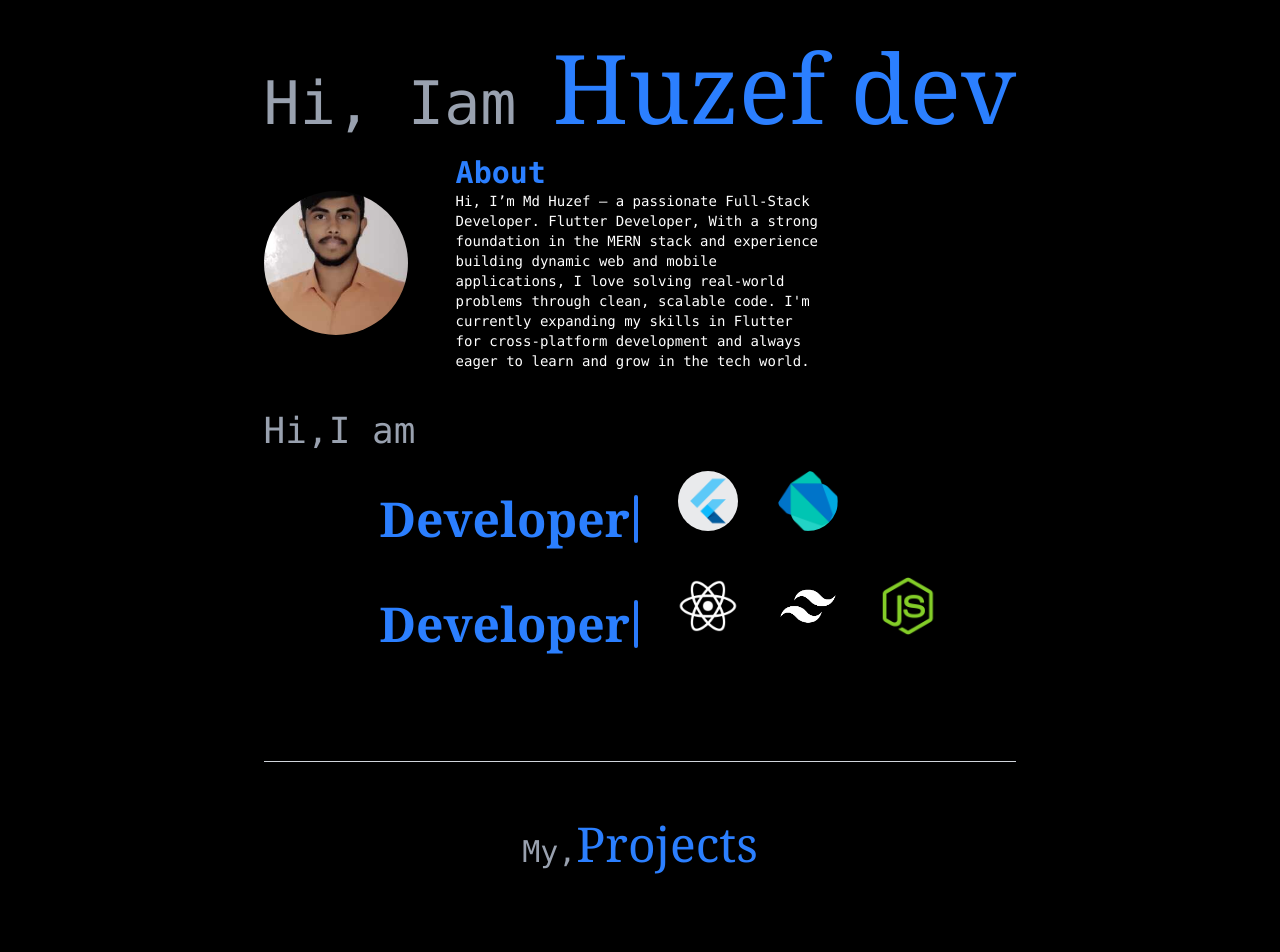
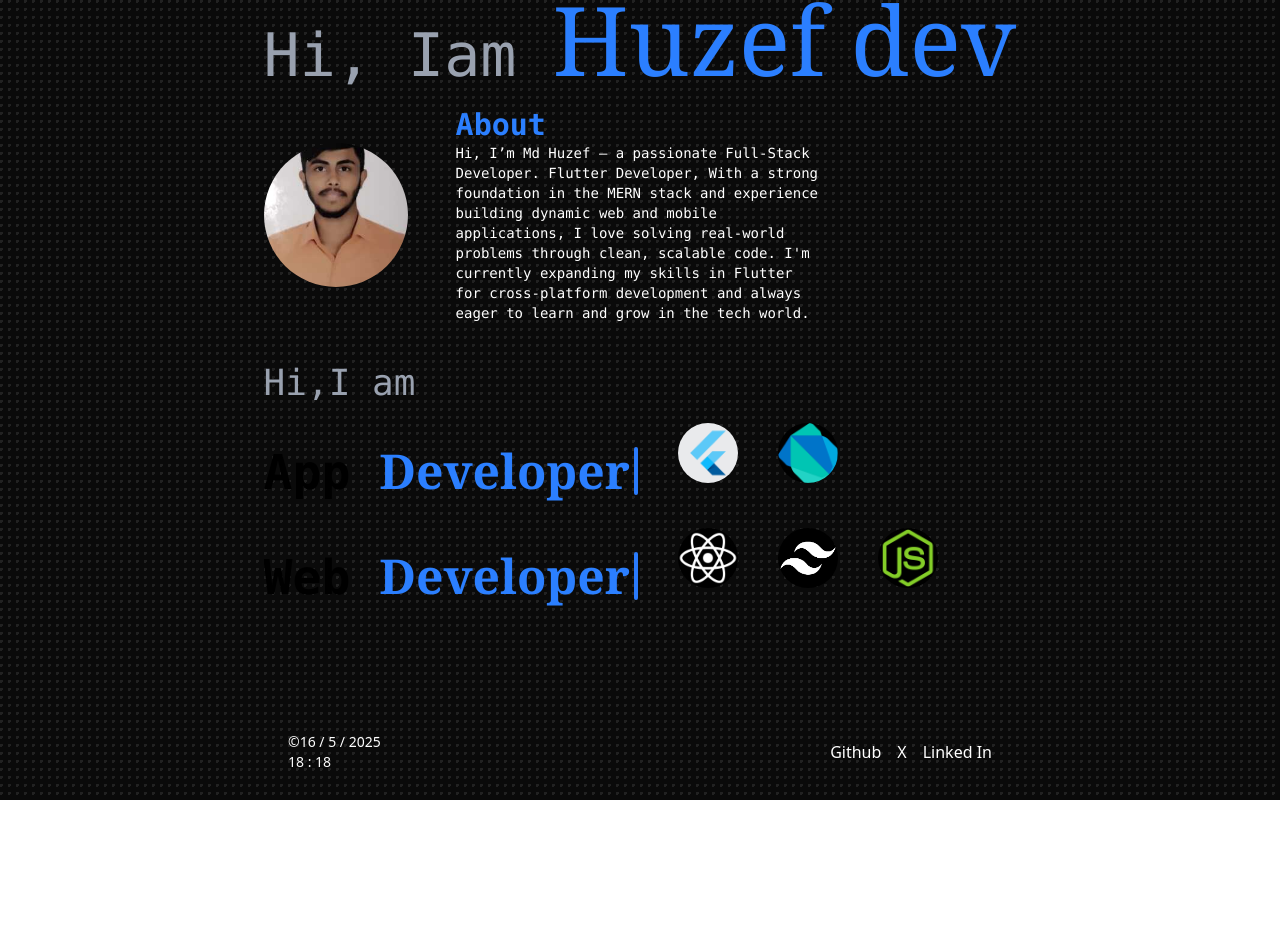
Before and after one commit to huzefmd/portfolio-wbsite, a React (Vite) app: page / in a window 1280 px wide. Shown: the top 952 px of the page. After the commit the page ends 800 px from the top, so only its background shows below. Built offline with nearby package versions, Linux system fonts and the light colour scheme.

Commit message:
some ui changes

```diff
--- a/src/App.jsx
+++ b/src/App.jsx
@@ -5,12 +5,19 @@ import Footer from './components/Footer'
 
 function App() {
   return (
-    <div className='bg-[#000000] text-white'>
+    <div
+      className="h-screen w-screen bg-neutral-950 flex md:flex-col flex-row items center justify-center text-white"
+      style={{
+        backgroundImage: `radial-gradient(circle at 1px 1px, rgba(128,128,128,0.2)  2px, transparent 0)`,
+        backgroundSize: "8px 8px",
+        backgroundRepeat: "repeat",
+      }}
+    >
       <NavBar />
       <Home />
-      <Footer/>
+      <Footer />
     </div>
-  )
+  );
 }
 
 export default App
--- a/src/components/Footer.jsx
+++ b/src/components/Footer.jsx
@@ -1,22 +1,36 @@
 import React from 'react'
 
 function Footer() {
+  function cureentTime() {
+    time=new Date().getTime()
+  }
   return (
-    <footer className="bg-blue-500  place-self-center text-white p-5  items-center justify-center gap-8">
-      <div className="container mx-auto px-4 flex flex-col md:flex-row justify-between items-center gap-10">
-        <p className="text-sm">
-          &copy; {new Date().getFullYear()} Huzef Portfolio. All rights
-          reserved
+    <footer className=" text-white  flex items-center justify-center md:flex-col flex-row ">
+      <div className=" flex justify-between w-3xl py-7 px-8 items-center  ">
+        <p className="text-sm ">
+          &copy;{new Date().getDate()} / {new Date().getMonth()} /{" "}
+          {new Date().getFullYear()}
+          <br />
+          {new Date().getHours()} : {new Date().getMinutes()}
         </p>
 
         <div className="flex space-x-4 mt-2 md:mt-0">
-          <a href="#" className="hover:underline">
+          <a
+            href="#"
+            className="hover:underline hover:text-blue-500  hover:scale-110 transition-transform duration-300"
+          >
             Github
           </a>
-          <a href="#" className="hover:underline">
+          <a
+            href="#"
+            className="hover:underline hover:text-blue-500 hover:scale-110 transition-transform duration-300"
+          >
             X
           </a>
-          <a href="#" className="hover:underline">
+          <a
+            href="#"
+            className="hover:underline hover:text-blue-500 hover:scale-110 transition-transform duration-300 "
+          >
             Linked In
           </a>
         </div>
--- a/src/components/Home.jsx
+++ b/src/components/Home.jsx
@@ -1,19 +1,11 @@
-import React from "react";
+import React from 'react'
 
 function Home() {
   return (
-    <div className="mt-0 flex flex-row gap-5 font-mono place-self-center min-h-screen p-5 md">
-      <h1>
-        <span
-          className="text-3xl text-gray-400
-          "
-        >
-          My,
-        </span>
-        <span className="text-5xl font-serif text-blue-500">Projects</span>
-      </h1>
+    <div>
+
     </div>
-  );
+  )
 }
 
-export default Home;
+export default Home
--- a/src/components/NavBar.jsx
+++ b/src/components/NavBar.jsx
@@ -23,7 +23,7 @@ function NavBar() {
     },
   ];
   return (
-    <div className="bg-[#000000] min-h-screen p-5  flex flex-col items-center justify-center gap-10 overflow-hidden">
+    <div className="  p-5  flex flex-col items-center justify-center gap-10 overflow-hidden">
       <div>
         <div>
           <h1 className="text-center place-self-center justify-center ">
```
